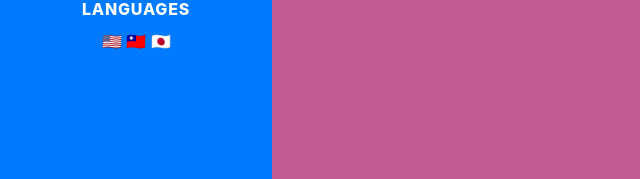
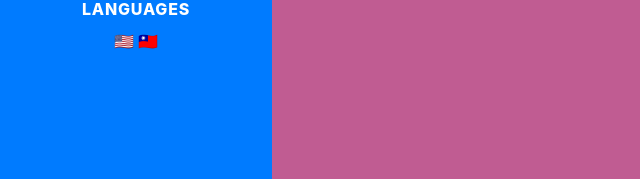
Before and after one commit to henryyang8/hsuanhan.github.io, a website with bundled scripts: page index.html in a window 1280 px wide. Shown: the part 487-666 px from the top of the page, 0-640 px from the left. Built offline with nearby package versions, Linux system fonts and the light colour scheme; files whose address does not match are found by name; a web font is replaced by a local one.

Commit message:
Update index.html

```diff
--- a/index.html
+++ b/index.html
@@ -61,7 +61,6 @@
             <span>
               <a class="text-light text-secondary" href="./index.html">&#x1F1FA;&#x1F1F8;</a>
               <a class="text-light text-secondary" href="./index_zh.html">&#x1F1F9;&#x1F1FC;</a>
-              <a class="text-light text-secondary" href="./index_jp.html">&#x1F1EF;&#x1F1F5;</a>
             </span>
         </li>
       </ul>
```
